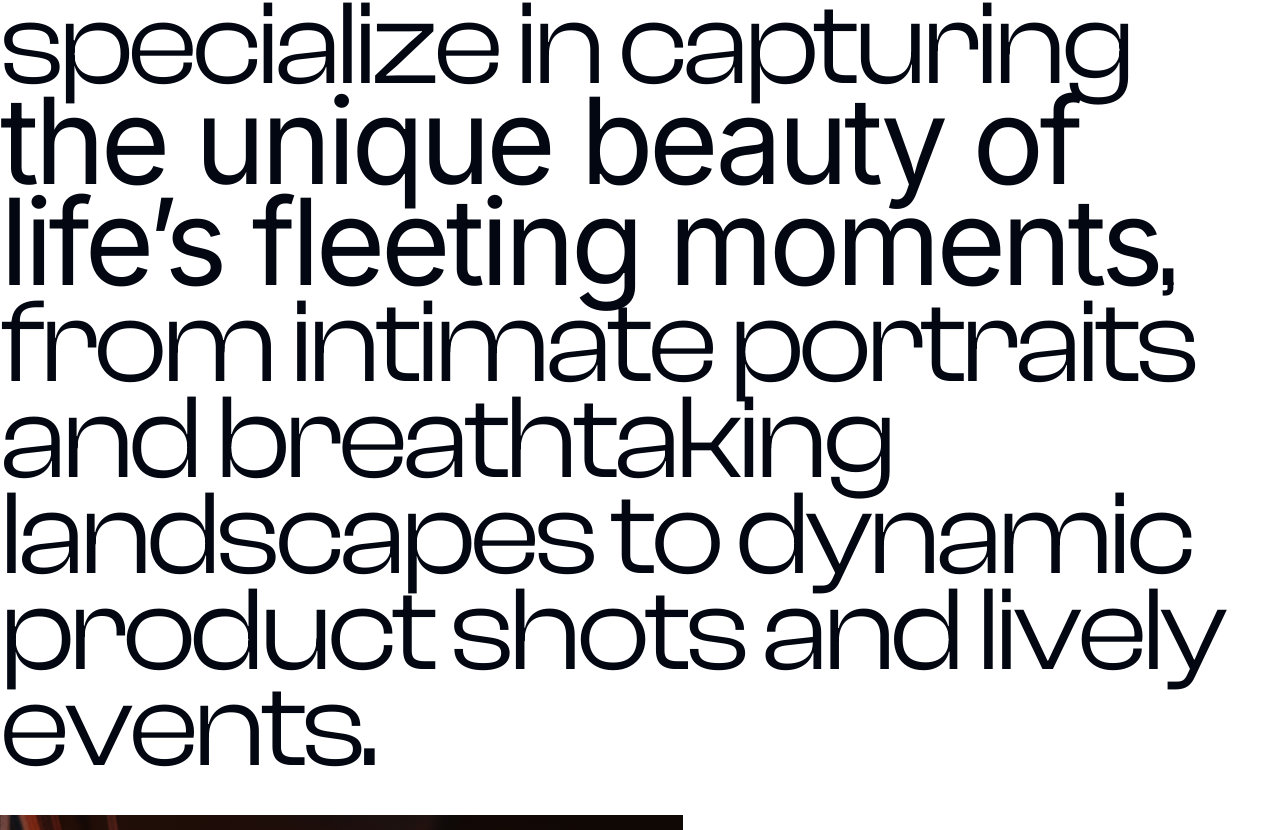
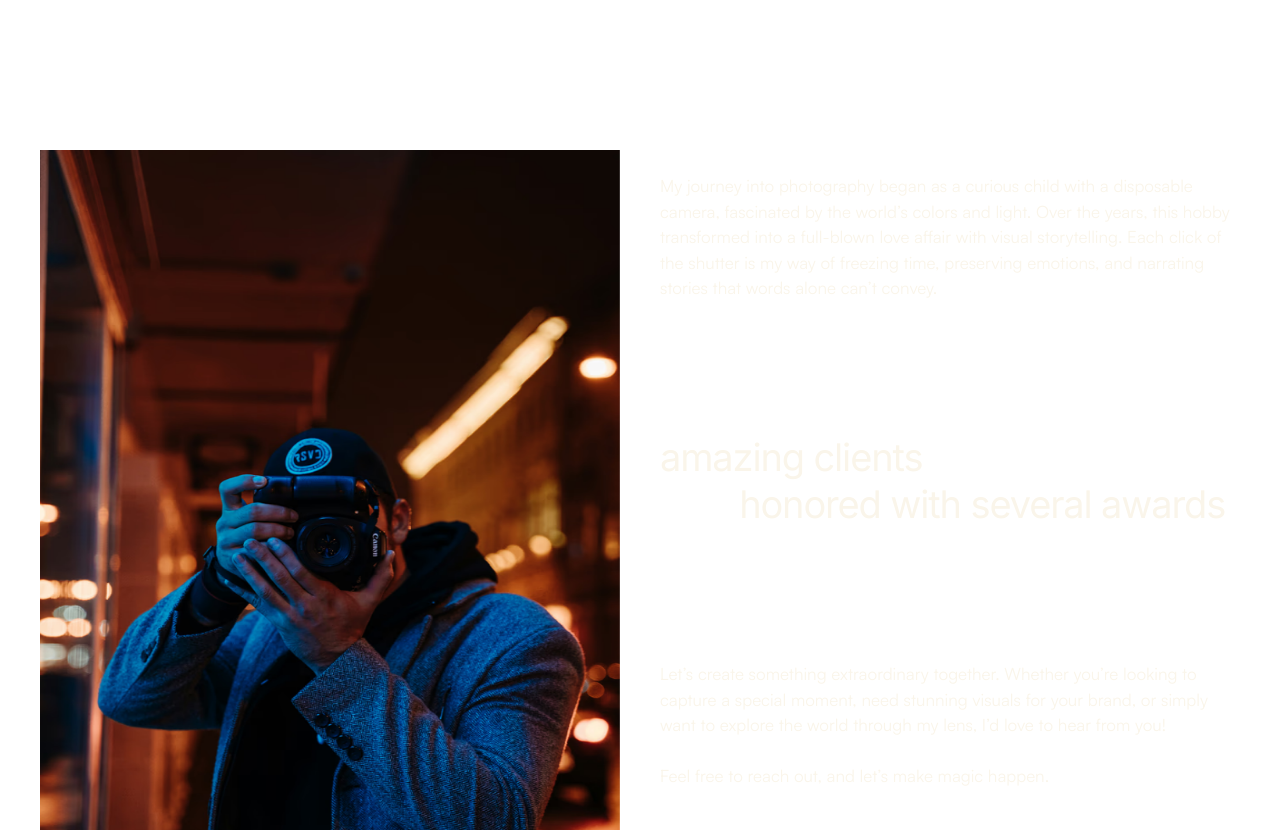
Before and after one commit to maxim-bekish/photo, a Next.js app: page /about in a window 1280 px wide. Shown: the part 1490-2320 px from the top of the page. Built offline with nearby package versions, Linux system fonts and the light colour scheme.

Commit message:
new rout +block

```diff
--- a/src/app/about/page.tsx
+++ b/src/app/about/page.tsx
@@ -2,8 +2,9 @@
 
 import About from '@/src/shared/components/about/About';
 import Hero from '@/src/shared/components/about/Hero';
+import Quality from '@/src/shared/components/about/Quality';
 
-import { useInertialScroll } from '../../hooks/useInertialScroll';
+import { useInertialScroll } from '@/src/shared/hooks/useInertialScroll';
 
 export default function () {
 	useInertialScroll();
@@ -12,6 +13,7 @@ export default function () {
 		<>
 			<Hero />
 			<About />
+			<Quality />
 		</>
 	);
 }
--- a/src/app/globals.css
+++ b/src/app/globals.css
@@ -242,7 +242,11 @@
 		max-width: 1680px;
 		width: 100%;
 	}
+	.t-wrap {
+		@apply whitespace-pre-wrap wrap-break-word;
+	}
 }
+
 @keyframes upDown {
 	0%,
 	100% {
--- a/src/app/page.tsx
+++ b/src/app/page.tsx
@@ -1,6 +1,6 @@
 'use client';
 
-import { useInertialScroll } from '../hooks/useInertialScroll';
+import { useInertialScroll } from '@/src/shared/hooks/useInertialScroll';
 import { Albums } from '../shared/components/home/Albums';
 import { Articles } from '../shared/components/home/Articles';
 import { Brands } from '../shared/components/home/Brands';
--- a/src/shared/components/about/About.tsx
+++ b/src/shared/components/about/About.tsx
@@ -1,24 +1,103 @@
+'use client';
+import gsap from 'gsap';
+import ScrollTrigger from 'gsap/ScrollTrigger';
+import { useEffect, useLayoutEffect, useRef, useState } from 'react';
 import { Button } from '../ui/button';
 
 export default function About() {
+	gsap.registerPlugin(ScrollTrigger);
+	const textRef = useRef<HTMLDivElement>(null);
+	const wrapperRef = useRef<HTMLDivElement>(null);
+	const [currentImage, setCurrentImage] = useState(0);
+
+	useEffect(() => {
+		const interval = setInterval(() => {
+			setCurrentImage((prev: number) => (prev + 1) % 3);
+		}, 8000);
+
+		return () => {
+			clearInterval(interval);
+		};
+	}, []);
+
+	useLayoutEffect(() => {
+		if (!textRef.current || !wrapperRef.current) return;
+
+		const ctx = gsap.context(() => {
+			// Принудительно устанавливаем начальное состояние
+			gsap.set(textRef.current, { opacity: 1, scale: 1 });
+
+			let scrollTrigger: ScrollTrigger | null = null;
+
+			scrollTrigger = ScrollTrigger.create({
+				trigger: wrapperRef.current,
+				start: 'top top',
+				end: 'bottom bottom+=400px',
+				scrub: true,
+				onUpdate: self => {
+					if (textRef.current) {
+						const progress = self.progress;
+						gsap.set(textRef.current, {
+							opacity: 1 - progress,
+							scale: 1 - progress * 0.3,
+						});
+					}
+				},
+				onRefresh: () => {
+					// При обновлении проверяем прогресс и сбрасываем к начальному состоянию, если нужно
+					if (scrollTrigger && scrollTrigger.progress === 0 && textRef.current) {
+						gsap.set(textRef.current, { opacity: 1, scale: 1 });
+					}
+				},
+			});
+
+			// Проверяем начальное состояние после создания и обновления
+			const checkAndReset = () => {
+				if (scrollTrigger && textRef.current) {
+					scrollTrigger.refresh();
+					if (scrollTrigger.progress === 0) {
+						gsap.set(textRef.current, { opacity: 1, scale: 1 });
+					}
+				}
+			};
+
+			// Проверяем сразу и после небольшой задержки для надежности
+			checkAndReset();
+			setTimeout(checkAndReset, 0);
+		});
+
+		return () => {
+			ctx.revert();
+		};
+	}, []);
+
+	const imgClass =
+		'h-full w-full absolute top-0 border-0 left-0 right-0 transition-opacity duration-[3s]';
+
 	return (
-		<div className='flex flex-col gap-10'>
-			<div>
-				<p className='h2-l'>
+		<section ref={wrapperRef} className='flex flex-col gap-10 px-10 pb-[100px]'>
+			<div ref={textRef} className=' sticky top-0 h-screen flex items-center justify-center'>
+				<p className='p-l  text-white/50 [&>span]:text-creamy-white t-wrap text-center max-w-[700px]'>
 					Hi there! I’m <span> Finnegan Manroe</span>, a passionate photographer based in the
 					vibrant city of <span>Seattle</span>. With over a decade of experience behind the lens, I
 					specialize in capturing <span>the unique beauty of life’s fleeting moments</span>, from
 					intimate portraits and breathtaking landscapes to dynamic product shots and lively events.
 				</p>
 			</div>
-			<div>
-				<div>
-					<img src='assets/about/about/img-1.avif' alt='' />
-					<img src='assets/about/about/img-2.avif' alt='' />
-					<img src='assets/about/about/img-3.avif' alt='' />
+			<div className='flex gap-10 h-screen items-center'>
+				<div className='flex-1 relative h-full '>
+					<div className={imgClass} style={{ opacity: currentImage === 0 ? 1 : 0 }}>
+						<img className='w-full h-full' src='assets/about/about/img-1.avif' alt='' />
+					</div>
+					<div className={imgClass} style={{ opacity: currentImage === 1 ? 1 : 0 }}>
+						<img className='w-full h-full' src='assets/about/about/img-2.avif' alt='' />
+					</div>
+					<div className={imgClass} style={{ opacity: currentImage === 2 ? 1 : 0 }}>
+						<img className='w-full h-full' src='assets/about/about/img-3.avif' alt='' />
+					</div>
 				</div>
-				<div>
-					<p>
+				<div className='flex flex-1 flex-col gap-22'>
+					<p className='p-s text-creamy-white'>
 						My journey into photography began as a curious child with a disposable camera,
 						fascinated by the world’s colors and light. Over the years, this hobby transformed into
 						a full-blown love affair with visual storytelling. Each click of the shutter is my way
@@ -26,19 +105,22 @@ export default function About() {
 						convey.
 					</p>
 
-					<p>
-						I’ve had the privilege of working with amazing clients and have been honored with
-						several awards for my work.
+					<p className='p-l text-white/50 [&>span]:text-creamy-white'>
+						I’ve had the privilege of working with <span>amazing clients</span> and have been
+						<span>honored with several awards</span> for my work.
 					</p>
-					<p>
+					<p className='p-s text-creamy-white'>
 						Let’s create something extraordinary together. Whether you’re looking to capture a
 						special moment, need stunning visuals for your brand, or simply want to explore the
 						world through my lens, I’d love to hear from you!
+						<br />
+						<br />
+						Feel free to reach out, and let’s make magic happen.
 					</p>
-					<p>Feel free to reach out, and let’s make magic happen.</p>
+
 					<Button variant={'outline'} label={'get template'} />
 				</div>
 			</div>
-		</div>
+		</section>
 	);
 }
--- /dev/null
+++ b/src/shared/components/about/Quality.tsx
@@ -0,0 +1,3 @@
+export default function Quality() {
+	return <div className=''>sss</div>;
+}
--- a/src/shared/components/home/Albums.tsx
+++ b/src/shared/components/home/Albums.tsx
@@ -3,7 +3,7 @@
 import gsap from 'gsap';
 import { ScrollTrigger } from 'gsap/ScrollTrigger';
 import { useEffect, useMemo, useRef } from 'react';
-import { useCustomCursor } from '../../../hooks/useCustomCursor';
+import { useCustomCursor } from '@/src/shared/hooks/useCustomCursor';
 import { AlbumCard } from './AlbumCard';
 
 gsap.registerPlugin(ScrollTrigger);
--- a/src/shared/components/home/Articles.tsx
+++ b/src/shared/components/home/Articles.tsx
@@ -1,7 +1,7 @@
 'use client';
 
-import { useBreakpoint } from '@/src/hooks/useBreakpoint';
-import { useCustomCursor } from '@/src/hooks/useCustomCursor';
+import { useBreakpoint } from '@/src/shared/hooks/useBreakpoint';
+import { useCustomCursor } from '@/src/shared/hooks/useCustomCursor';
 import gsap from 'gsap';
 import { Observer } from 'gsap/Observer';
 import { useMemo, useRef } from 'react';
--- a/src/shared/config/nav.ts
+++ b/src/shared/config/nav.ts
@@ -1,6 +1,6 @@
 export const navItems = [
 	{ text: 'home', href: '/' },
-	{ text: 'about', href: '#' },
+	{ text: 'about', href: '/about' },
 	{ text: 'works', href: '#' },
 	{ text: 'reviews', href: '#' },
 	{ text: 'blogs', href: '#' },
```
Also changed, not shown: src/shared/hooks/useBreakpoint.ts (renamed from src/hooks/useBreakpoint.ts), src/shared/hooks/useCustomCursor.ts (line endings or trailing spaces), src/shared/hooks/useInertialScroll.ts (renamed from src/hooks/useInertialScroll.ts).
